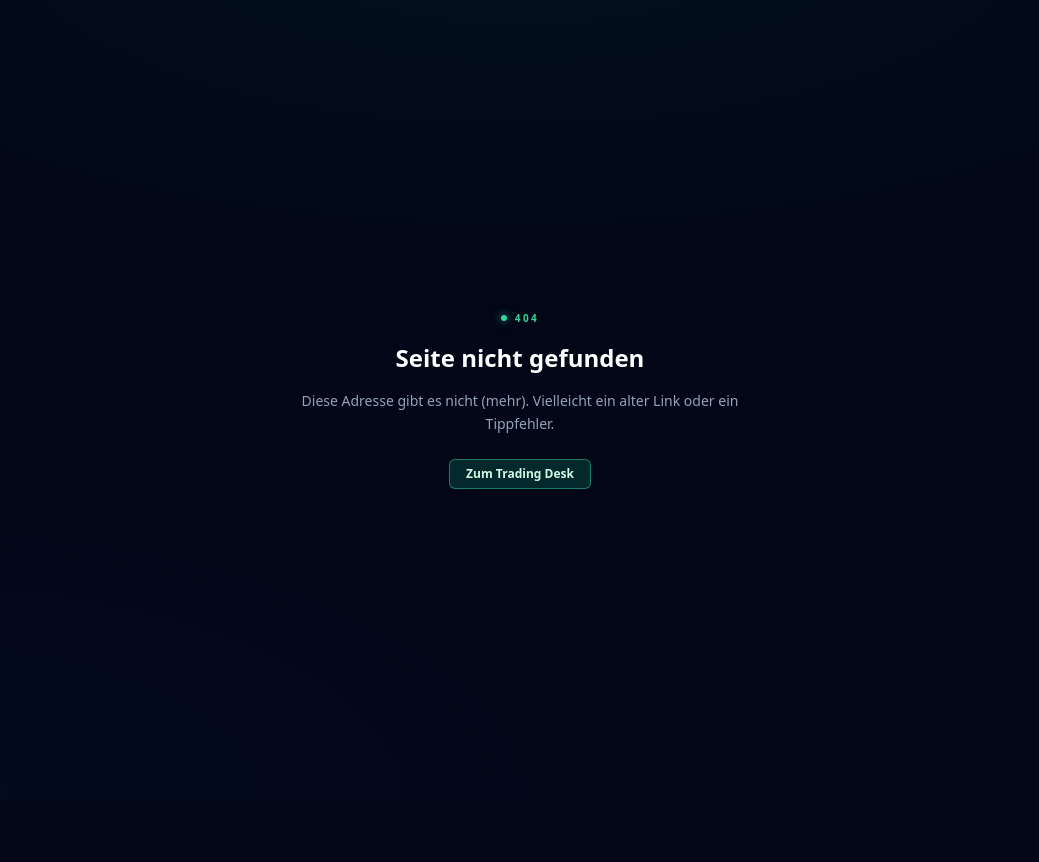
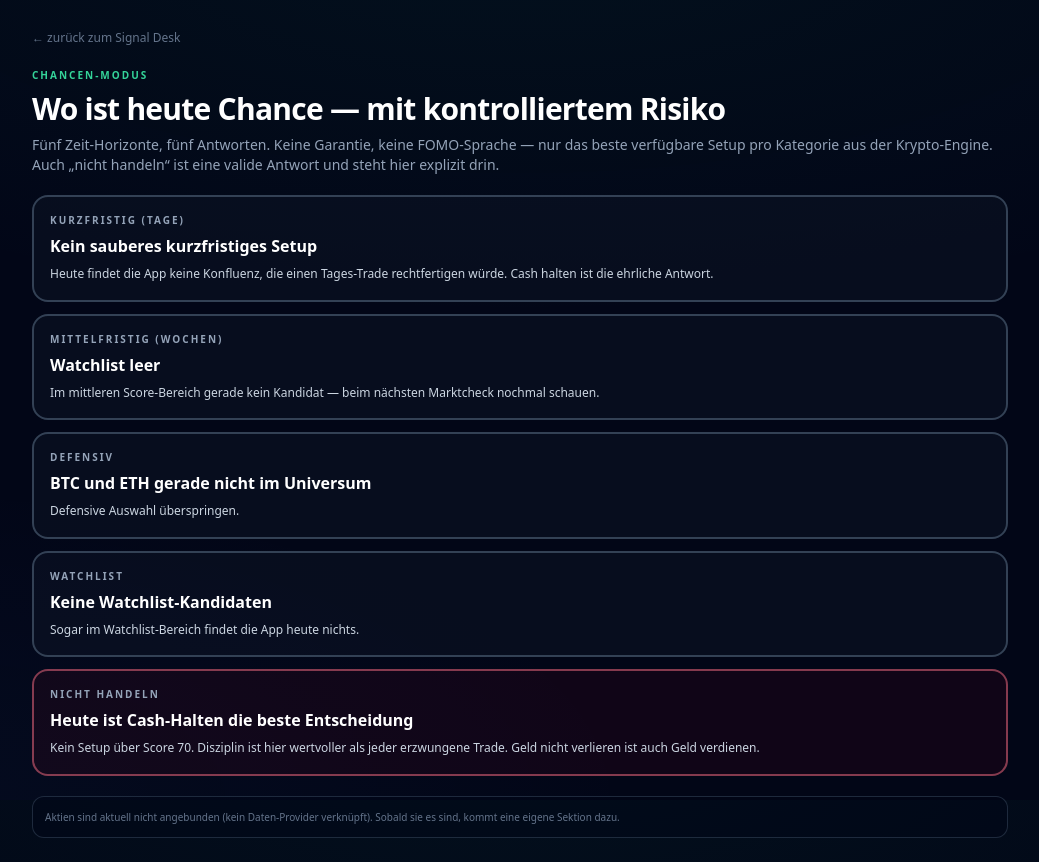
Before and after one commit to nnauroz-prog/trading-app, a Next.js app: page /chancen in a window 1280 px wide. Before the commit this address had no page. Shown: the whole page, without its empty margins (120-1159 px from the left). Before the commit the page ends 800 px from the top, so only its background shows below. Built offline with nearby package versions, Linux system fonts and the light colour scheme; no server answers.

Commit message:
Sync from main: Chancen + Datenqualität

```diff
--- a/app/assets/[ticker]/page.tsx
+++ b/app/assets/[ticker]/page.tsx
@@ -18,6 +18,7 @@ import { Asset, PriceSnapshot } from '@/lib/types/domain';
 import { HeadlinesList } from '@/components/headlines-list';
 import { InteractiveChart } from '@/components/interactive-chart';
 import { WatchlistToggle } from '@/components/watchlist-toggle';
+import { DataQualityBadge } from '@/components/data-quality-badge';
 
 export const dynamic = 'force-dynamic';
 
@@ -182,8 +183,7 @@ export default async function AssetDetail({ params }: { params: Promise<{ ticker
               <div className="mt-1 font-mono text-4xl font-bold text-white">${fmtPrice(snapshot.price)}</div>
             </div>
             <div className="text-right">
-              <div className="text-[10px] uppercase tracking-widest text-slate-500">Quelle</div>
-              <div className="mt-1 font-mono text-xs uppercase tracking-wider text-slate-400">{snapshot.source}</div>
+              <DataQualityBadge source={snapshot.source} verified={snapshot.source !== 'mock'} fetchedAt={Date.now()} />
             </div>
           </div>
           <div className="mt-4 grid grid-cols-2 gap-3 sm:grid-cols-4">
--- /dev/null
+++ b/app/chancen/page.tsx
@@ -0,0 +1,166 @@
+import Link from 'next/link';
+import { cookies } from 'next/headers';
+import { buildMasterSignal, TradeMode } from '@/lib/analysis/master-signal-engine';
+import { scoreCryptoCandidate } from '@/lib/opportunity-score';
+
+export const dynamic = 'force-dynamic';
+export const revalidate = 0;
+
+function fmtPrice(v: number): string {
+  if (v >= 1000) return v.toLocaleString('en-US', { maximumFractionDigits: 0 });
+  if (v >= 1) return v.toFixed(2);
+  if (v >= 0.01) return v.toFixed(4);
+  return v.toFixed(7);
+}
+
+interface Slot {
+  label: string;
+  title: string;
+  body: string;
+  href?: string;
+  tone: 'good' | 'neutral' | 'bad';
+}
+
+function toneClasses(t: Slot['tone']): string {
+  if (t === 'good') return 'border-emerald-400/50 bg-emerald-950/30';
+  if (t === 'bad') return 'border-rose-400/50 bg-rose-950/20';
+  return 'border-slate-700 bg-slate-900/40';
+}
+
+export default async function ChancenPage() {
+  const tradeMode: TradeMode = (await cookies()).get('trade-mode')?.value === 'daytrade' ? 'daytrade' : 'swing';
+  const masterSignal = await buildMasterSignal(tradeMode);
+
+  const scored = masterSignal.candidates.slice(0, 15).map((c) => {
+    const userBroker = c.brokers.includes('Coinbase') || c.brokers.includes('Scalable Capital');
+    return {
+      c,
+      score: scoreCryptoCandidate({
+        passedCount: c.passedCount,
+        totalCount: c.totalCount,
+        structure: c.structure,
+        nearSupport: c.nearSupport,
+        rrTp1: c.rrTp1,
+        quoteVolume: c.quoteVolume,
+        priceChangePct24h: c.priceChangePct24h,
+        marketMood: masterSignal.marketMood,
+        userBrokerAvailable: userBroker,
+        isOnWatchlist: false
+      })
+    };
+  });
+  scored.sort((a, b) => b.score.score - a.score.score);
+
+  const kurzfristig = scored.find((s) => s.score.score >= 70 && s.c.structure === 'uptrend' && s.c.priceChangePct24h <= 10);
+  const mittelfristig = scored.find((s) => s.score.score >= 60 && s.score.score < 80 && s.c.structure !== 'downtrend');
+  const defensiv = scored.find((s) => s.c.coinId === 'btc' || s.c.coinId === 'eth' || s.c.symbol === 'PAXG');
+  const watchlistChance = scored.find((s) => s.score.score >= 55 && s.score.score < 70);
+
+  const slots: Slot[] = [
+    kurzfristig
+      ? {
+          label: 'Kurzfristig (Tage)',
+          title: `${kurzfristig.c.symbol} — Score ${kurzfristig.score.score}`,
+          body: `${kurzfristig.score.label}. Einstieg um $${fmtPrice(kurzfristig.c.entry)}, Stop $${fmtPrice(kurzfristig.c.stopLoss)}, Ziel $${fmtPrice(kurzfristig.c.takeProfit1)}. ${kurzfristig.score.shortReason}`,
+          href: `/assets/${kurzfristig.c.symbol.toLowerCase()}`,
+          tone: 'good'
+        }
+      : {
+          label: 'Kurzfristig (Tage)',
+          title: 'Kein sauberes kurzfristiges Setup',
+          body: 'Heute findet die App keine Konfluenz, die einen Tages-Trade rechtfertigen würde. Cash halten ist die ehrliche Antwort.',
+          tone: 'neutral'
+        },
+    mittelfristig
+      ? {
+          label: 'Mittelfristig (Wochen)',
+          title: `${mittelfristig.c.symbol} — Watchlist auf Breakout`,
+          body: `Score ${mittelfristig.score.score}. ${mittelfristig.score.shortReason} Warten, bis das Setup bestätigt ist, dann erst Position.`,
+          href: `/assets/${mittelfristig.c.symbol.toLowerCase()}`,
+          tone: 'neutral'
+        }
+      : {
+          label: 'Mittelfristig (Wochen)',
+          title: 'Watchlist leer',
+          body: 'Im mittleren Score-Bereich gerade kein Kandidat — beim nächsten Marktcheck nochmal schauen.',
+          tone: 'neutral'
+        },
+    defensiv
+      ? {
+          label: 'Defensiv',
+          title: `${defensiv.c.symbol} als ruhiges Investment`,
+          body: 'Die Large-Caps bewegen sich weniger als Altcoins. Geringeres Risiko bei niedrigerer Volatilität — eher Kapital-Erhalt als schnelle Gewinne.',
+          href: `/assets/${defensiv.c.symbol.toLowerCase()}`,
+          tone: 'neutral'
+        }
+      : {
+          label: 'Defensiv',
+          title: 'BTC und ETH gerade nicht im Universum',
+          body: 'Defensive Auswahl überspringen.',
+          tone: 'neutral'
+        },
+    watchlistChance
+      ? {
+          label: 'Watchlist',
+          title: `${watchlistChance.c.symbol} näher beobachten`,
+          body: `Score ${watchlistChance.score.score} — noch nicht stark genug für eine Position, aber dabei bleiben. Auf weiterer Häkchen-Gewinn warten.`,
+          href: `/assets/${watchlistChance.c.symbol.toLowerCase()}`,
+          tone: 'neutral'
+        }
+      : {
+          label: 'Watchlist',
+          title: 'Keine Watchlist-Kandidaten',
+          body: 'Sogar im Watchlist-Bereich findet die App heute nichts.',
+          tone: 'neutral'
+        },
+    {
+      label: 'Nicht handeln',
+      title: scored.length === 0 || (scored[0]?.score.score ?? 0) < 70 ? 'Heute ist Cash-Halten die beste Entscheidung' : 'Pumps und Falling Knives meiden',
+      body: scored.length === 0 || (scored[0]?.score.score ?? 0) < 70
+        ? 'Kein Setup über Score 70. Disziplin ist hier wertvoller als jeder erzwungene Trade. Geld nicht verlieren ist auch Geld verdienen.'
+        : 'Jedes Asset, das gestern bereits über 10% gestiegen oder gefallen ist, ist kein Anfänger-Setup — die App zeigt das im Schon-gelaufen / Angst-übertrieben-Block auf der Startseite.',
+      tone: 'bad'
+    }
+  ];
+
+  return (
+    <main className="mx-auto max-w-5xl space-y-5 p-4 md:p-6">
+      <Link href="/" className="inline-flex items-center gap-1.5 text-xs text-slate-500 transition hover:text-emerald-300">
+        ← zurück zum Signal Desk
+      </Link>
+
+      <header className="space-y-2">
+        <div className="text-[10px] font-semibold uppercase tracking-[0.2em] text-emerald-400">Chancen-Modus</div>
+        <h1 className="text-2xl font-bold tracking-tight text-white sm:text-3xl">Wo ist heute Chance — mit kontrolliertem Risiko</h1>
+        <p className="text-sm text-slate-400">
+          Fünf Zeit-Horizonte, fünf Antworten. Keine Garantie, keine FOMO-Sprache — nur das beste verfügbare Setup pro Kategorie aus der Krypto-Engine. Auch „nicht handeln“ ist eine valide Antwort und steht hier explizit drin.
+        </p>
+      </header>
+
+      <ul className="space-y-3">
+        {slots.map((s, i) => (
+          <li key={i}>
+            {s.href ? (
+              <Link href={s.href} className={`block space-y-1.5 rounded-2xl border-2 p-4 transition hover:border-emerald-400/60 ${toneClasses(s.tone)}`}>
+                <div className="text-[10px] font-semibold uppercase tracking-[0.2em] text-slate-400">{s.label}</div>
+                <h2 className="text-base font-bold text-white">{s.title}</h2>
+                <p className="text-[12px] leading-relaxed text-slate-300">{s.body}</p>
+                <div className="text-[10px] text-sky-300">Details ansehen →</div>
+              </Link>
+            ) : (
+              <div className={`space-y-1.5 rounded-2xl border-2 p-4 ${toneClasses(s.tone)}`}>
+                <div className="text-[10px] font-semibold uppercase tracking-[0.2em] text-slate-400">{s.label}</div>
+                <h2 className="text-base font-bold text-white">{s.title}</h2>
+                <p className="text-[12px] leading-relaxed text-slate-300">{s.body}</p>
+              </div>
+            )}
+          </li>
+        ))}
+      </ul>
+
+      <p className="rounded-xl border border-slate-700/60 bg-slate-950/40 p-3 text-[10px] leading-relaxed text-slate-500">
+        Aktien sind aktuell nicht angebunden (kein Daten-Provider verknüpft). Sobald sie es sind, kommt eine eigene Sektion dazu.
+      </p>
+    </main>
+  );
+}
--- a/app/page.tsx
+++ b/app/page.tsx
@@ -262,6 +262,7 @@ export default async function HomePage() {
       <AutoRefresh intervalMs={20000} />
       <header className="space-y-3">
         <nav className="-mx-4 flex items-center gap-1.5 overflow-x-auto px-4 pb-1 text-xs [scrollbar-width:none] [&::-webkit-scrollbar]:hidden">
+          <Link href="/chancen" className="shrink-0 rounded-md border border-emerald-500/30 bg-emerald-500/10 px-2.5 py-1 text-emerald-300 transition hover:border-emerald-400/50">Chancen</Link>
           <Link href="/agent" className="shrink-0 rounded-md border border-sky-500/30 bg-sky-500/10 px-2.5 py-1 text-sky-300 transition hover:border-sky-400/50">Firmen</Link>
           <Link href="/intel" className="shrink-0 rounded-md border border-sky-500/30 bg-sky-500/10 px-2.5 py-1 text-sky-300 transition hover:border-sky-400/50">Recherche</Link>
           <Link href="/news" className="shrink-0 rounded-md border border-sky-500/30 bg-sky-500/10 px-2.5 py-1 text-sky-300 transition hover:border-sky-400/50">News</Link>
--- /dev/null
+++ b/components/data-quality-badge.tsx
@@ -0,0 +1,34 @@
+interface Props {
+  source: 'binance' | 'bybit' | 'mock' | 'finnhub' | 'thesportsdb' | 'coingecko' | string;
+  verified: boolean;
+  fetchedAt: number | null;
+  apiKeyMissing?: boolean;
+}
+
+function timeAgo(ts: number): string {
+  const diffSec = Math.floor((Date.now() - ts) / 1000);
+  if (diffSec < 60) return 'gerade eben';
+  const diffMin = Math.floor(diffSec / 60);
+  if (diffMin < 60) return `vor ${diffMin} min`;
+  const diffH = Math.floor(diffMin / 60);
+  if (diffH < 24) return `vor ${diffH} h`;
+  return `vor ${Math.floor(diffH / 24)} Tagen`;
+}
+
+export function DataQualityBadge({ source, verified, fetchedAt, apiKeyMissing }: Props) {
+  const tone = verified ? 'border-emerald-400/40 bg-emerald-500/10 text-emerald-200' : 'border-amber-400/40 bg-amber-500/10 text-amber-200';
+  const label = verified ? 'Live-Daten verifiziert' : apiKeyMissing ? 'API-Key fehlt' : 'nicht verifiziert';
+  return (
+    <div className={`inline-flex flex-wrap items-baseline gap-1.5 rounded-md border px-2 py-1 text-[10px] ${tone}`}>
+      <span className="font-bold uppercase tracking-wider">{label}</span>
+      <span className="text-slate-500">·</span>
+      <span className="font-mono">Quelle: {source}</span>
+      {fetchedAt && (
+        <>
+          <span className="text-slate-500">·</span>
+          <span>letzter Abruf {timeAgo(fetchedAt)}</span>
+        </>
+      )}
+    </div>
+  );
+}
```
